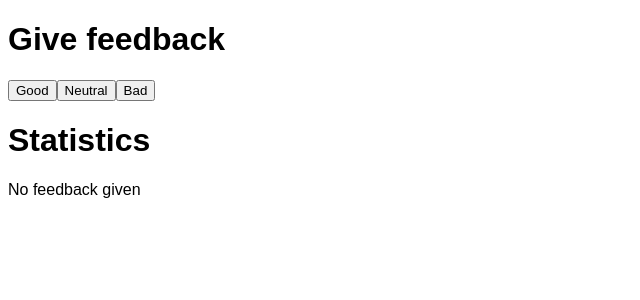
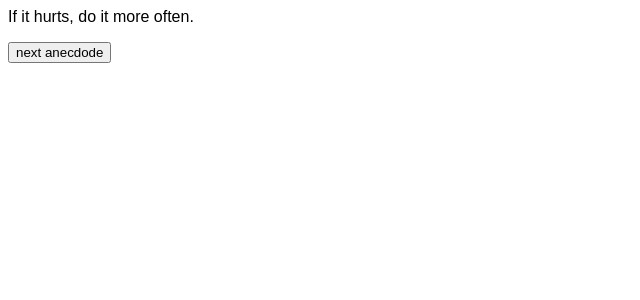
Before and after one commit to mstath1s/part1, a React (Create React App) app: page / in a window 1280 px wide. Shown: the top 300 px of the page, without its empty margins (0-640 px from the left). Built offline with nearby package versions, Linux system fonts and the light colour scheme.

Commit message:
1.12 anecdotes step1:Pick random anecdotes

```diff
--- a/src/App.js
+++ b/src/App.js
@@ -43,6 +43,7 @@
   }
 }
 
+
 //save clicks of each button to its own state
 const Button = ({ onClick, text }) => <button onClick={onClick}> {text} </button>
 
@@ -53,6 +54,17 @@
     analytics: 'Statistics'
   }
 
+  const anecdotes = [
+    'If it hurts, do it more often.',
+    'Adding manpower to a late software project makes it later!',
+    'The first 90 percent of the code accounts for the first 10 percent of the development time...The remaining 10 percent of the code accounts for the other 90 percent of the development time.',
+    'Any fool can write code that a computer can understand. Good programmers write code that humans can understand.',
+    'Premature optimization is the root of all evil.',
+    'Debugging is twice as hard as writing the code in the first place. Therefore, if you write the code as cleverly as possible, you are, by definition, not smart enough to debug it.',
+    'Programming without an extremely heavy use of console.log is same as if a doctor would refuse to use x-rays or blood tests when diagnosing patients.'
+  ]
+
+
   const goodCount = () => setGood(good + 1)
   const neutralCount = () => setNeutral(neutral + 1)
   const badCount = () => setBad(bad + 1)
@@ -61,16 +73,22 @@
   const [neutral, setNeutral] = useState(0)
   const [bad, setBad] = useState(0)
 
+  const [selected, setSelected] = useState(0)
+  const selectedCount = () => setSelected(Math.floor(Math.random() * anecdotes.length))
   return (
     <div>
-      <Header headerText={Info.header} />
-      <Button onClick={goodCount} text='Good' />
+      { anecdotes[selected] }
+      {console.log(selected)}
+      <p><Button onClick={selectedCount} text='next anecdode' /></p>
+
+
+      {/* <Button onClick={goodCount} text='Good' />
       <Button onClick={neutralCount} text='Neutral' />
       <Button onClick={badCount} text='Bad' />
       <Header headerText={Info.analytics} />
 
-      <Statistics bad={bad} good={good} neutral={neutral} />
-    </div>
+      <Statistics bad={bad} good={good} neutral={neutral} /> */}
+   </div>
   )
 }
 
```
